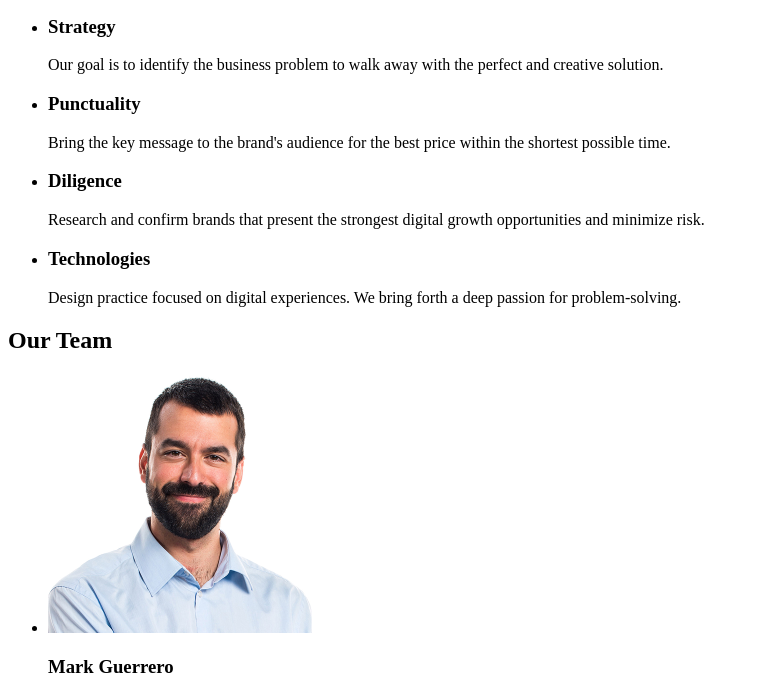
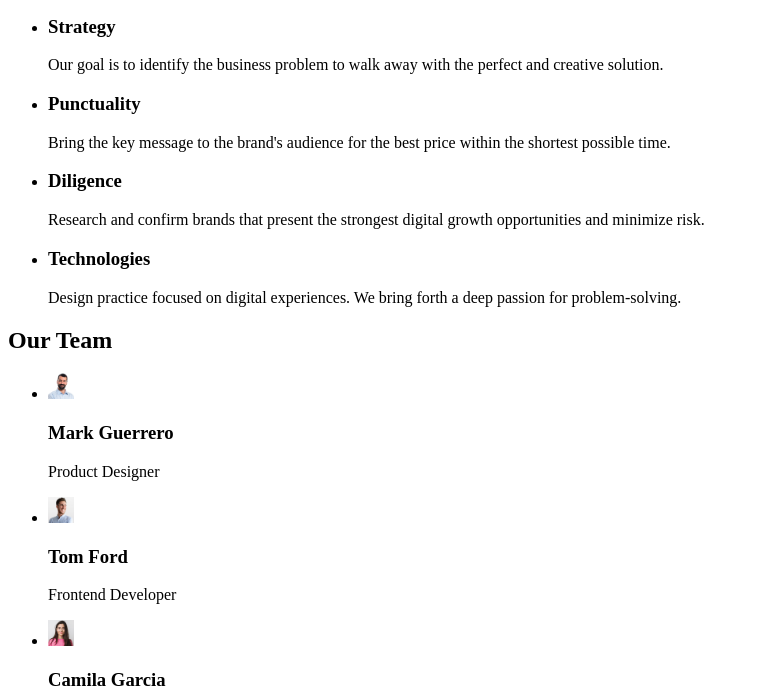
Before and after one commit to hannamuzychuk/goit-markup-hw-01, a plain HTML site: page index.html in a window 1280 px wide. Shown: the part 166-860 px from the top of the page, without its empty margins (0-759 px from the left). Drawn offline with Linux system fonts and the light colour scheme.

Commit message:
add change

```diff
--- a/index.html
+++ b/index.html
@@ -61,8 +61,8 @@
               ><img
                 src="./image/mark-guerrero-product-designer.jpg"
                 alt="Mark Guerrero. Product Designer"
-                width="264px"
-                height="260px"
+                width="26"
+                height="26"
             /></a>
             <h3>Mark Guerrero</h3>
             <p>Product Designer</p>
@@ -72,8 +72,8 @@
               ><img
                 src="./image/tom-ford-frontend-developer.jpg"
                 alt="Tom Ford. Frontend Developer"
-                width="264px"
-                height="260px"
+                width="26"
+                height="26"
             /></a>
             <h3>Tom Ford</h3>
             <p>Frontend Developer</p>
@@ -83,8 +83,8 @@
               ><img
                 src="./image/camila-garcia-marketing.jpg"
                 alt="Camila Garcia. Marketing"
-                width="264px"
-                height="260px"
+                width="26"
+                height="26"
             /></a>
             <h3>Camila Garcia</h3>
             <p>Marketing</p>
@@ -94,8 +94,8 @@
               ><img
                 src="./image/daniel-wilson-ui-designer.jpg"
                 alt="Daniel Wilson. UI Designer"
-                width="264px"
-                height="260px"
+                width="26"
+                height="26"
             /></a>
             <h3>Daniel Wilson</h3>
             <p>UI Designer</p>
```
